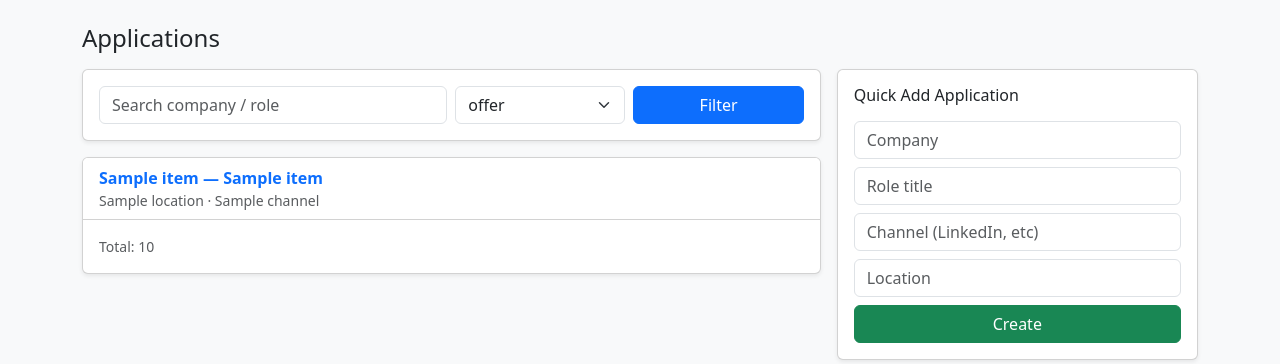
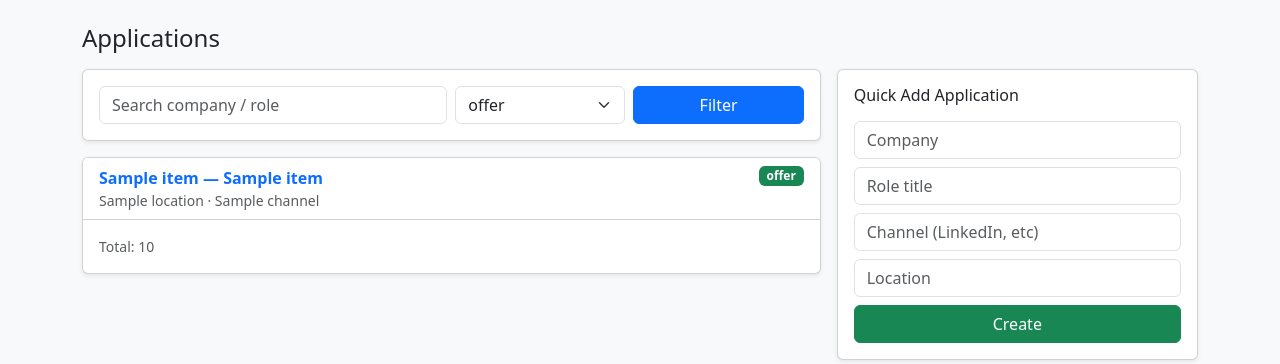
Before and after one commit to charles-103/JobTrackIQ, a Python web app: template backend/app/templates/index.html in a window 1280 px wide. Shown: the part 57-421 px from the top of the page. Run offline with Jinja, Linux system fonts and the light colour scheme; the template is opened without the code that fills it: most values are stand-ins (such as "Sample title", 1, 10 or a date in 2020).

Commit message:
feat(ui): show last event badges on index and remove direct status edit

```diff
--- a/backend/app/templates/index.html
+++ b/backend/app/templates/index.html
@@ -1,5 +1,16 @@
 {% extends "base.html" %}
 {% block content %}
+
+{% set EVENT_UI = {
+  "applied":    {"label":"Applied",    "badge":"secondary", "icon":"📝"},
+  "interview_1":{"label":"Interview 1","badge":"primary",   "icon":"📞"},
+  "interview_2":{"label":"Interview 2","badge":"primary",   "icon":"🎯"},
+  "follow_up":  {"label":"Follow-up",  "badge":"info",      "icon":"📨"},
+  "offer":      {"label":"Offer",      "badge":"success",   "icon":"🎉"},
+  "rejection":  {"label":"Rejected",   "badge":"danger",    "icon":"❌"},
+  "closed":     {"label":"Closed",     "badge":"dark",      "icon":"🔒"},
+  "reopen":     {"label":"Reopened",   "badge":"warning",   "icon":"🔓"},
+} %}
 
 {% if db_error %}
   <div class="alert alert-danger">
@@ -63,15 +74,32 @@
                     {{ a.location or "" }}
                     {% if a.channel %} · {{ a.channel }}{% endif %}
                   </div>
+
                   {% set le = latest_events.get(a.id) %}
                   {% if le %}
+                    {% set ui = EVENT_UI.get(le.event_type, {"label": le.event_type, "badge":"secondary", "icon":"•"}) %}
                     <div class="text-muted small">
-                      Last: <span class="fw-semibold">{{ le.event_type }}</span>
-                      · {{ le.event_time | dt }}
+                      Last:
+                      <span class="badge text-bg-{{ ui.badge }}">{{ ui.icon }} {{ ui.label }}</span>
+                      <span class="ms-1">{{ le.event_time | dt }}</span>
                     </div>
                   {% endif %}
                 </a>
               </div>
+
+              <!-- Right: status -->
+              <div class="d-flex flex-column align-items-end gap-2" style="min-width: 120px;">
+                {% set STATUS_BADGE = {
+                  "active":"primary",
+                  "offer":"success",
+                  "rejected":"danger",
+                  "closed":"secondary"
+                } %}
+                {% set sb = STATUS_BADGE.get(a.status, "secondary") %}
+
+                <span class="badge text-bg-{{ sb }}">{{ a.status }}</span>
+              </div>
+
             </div>
           </div>
         {% endfor %}
```
